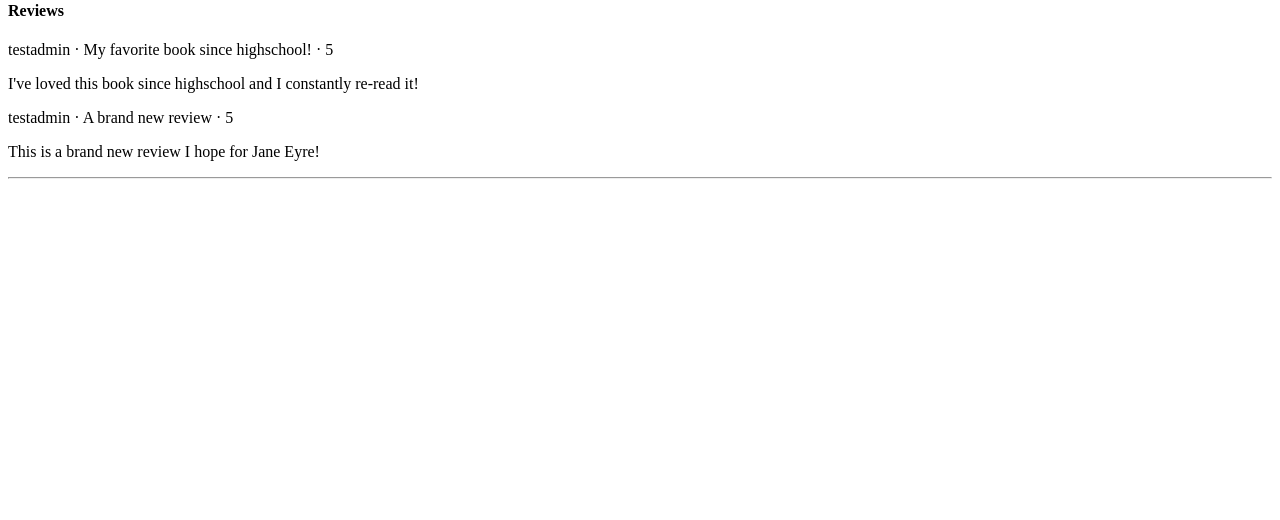
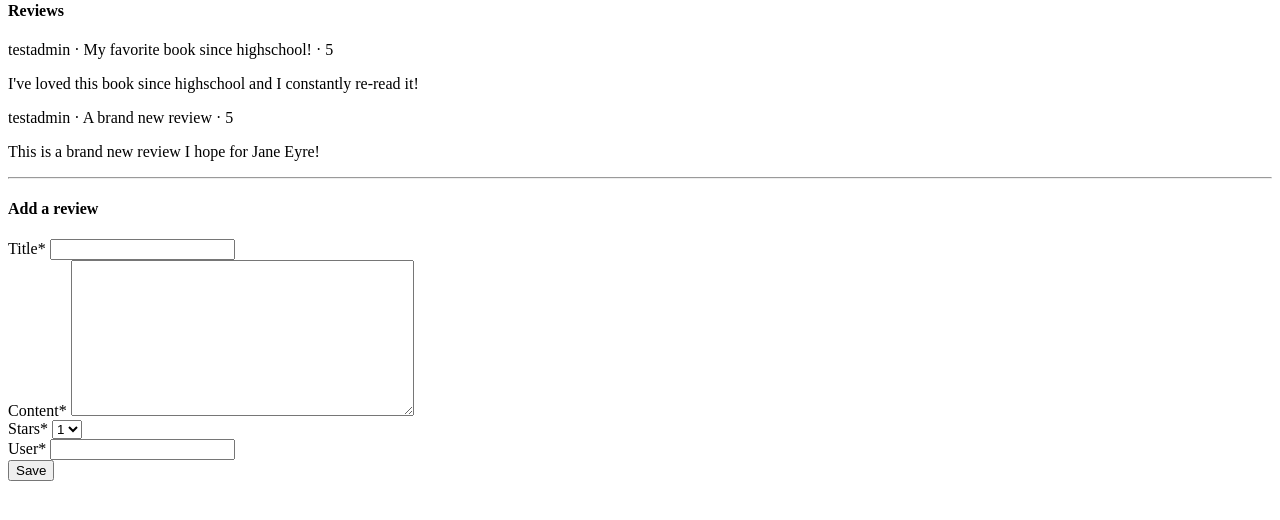
Before and after one commit to HaleyLFisher/book_review, a Django app: page /book/1/ in a window 1280 px wide. Shown: the part 221-741 px from the top of the page. Run offline with Django 4.2, Linux system fonts and the light colour scheme; data comes from the database, SQL or seed files in the repository; both versions use the stored data as it was after the commit; some libraries are stand-ins or nearby versions.

Commit message:
comment form added WOO

```diff
--- a/book_review_app/settings.py
+++ b/book_review_app/settings.py
@@ -37,6 +37,8 @@
     "django.contrib.sessions",
     "django.contrib.messages",
     "django.contrib.staticfiles",
+    "crispy_forms",
+    "crispy_bootstrap5",
     "books",
 ]
 
@@ -122,3 +124,5 @@
 # https://docs.djangoproject.com/en/4.2/ref/settings/#default-auto-field
 
 DEFAULT_AUTO_FIELD = "django.db.models.BigAutoField"
+CRISPY_ALLOWED_TEMPLATE_PACKS = "bootstrap5"
+CRISPY_TEMPLATE_PACK = "bootstrap5"
--- a/books/forms.py
+++ b/books/forms.py
@@ -1,7 +1,25 @@
 from django import forms
+from crispy_forms.helper import FormHelper
+from crispy_forms.layout import Layout, Submit
 from .models import Review
 
 class ReviewForm(forms.ModelForm):
+    stars = forms.ChoiceField(
+        choices=Review.rate_choices,
+        widget=forms.Select(attrs={"class": "form-control"})
+    )
+
     class Meta:
         model = Review
-        fields = ("review",)
+        fields = ['title', 'content', 'stars', 'user']
+
+    def __init__(self, *args, **kwargs):
+        super().__init__(*args, **kwargs)
+        self.helper = FormHelper()
+        self.helper.layout = Layout(
+            'title',
+            'content',
+            'stars',
+            'user',
+            Submit('submit', 'Submit', css_class='btn-success')
+        )
--- a/books/templates/book_detail.html
+++ b/books/templates/book_detail.html
@@ -1,5 +1,6 @@
 <!-- templates/post_detail.html -->
 {% extends "base.html" %}
+{% load crispy_forms_tags %}
     {% block content %}
         <div class="post-entry">
             <h2>{{ object.title }}</h2>
@@ -14,4 +15,9 @@
         <p>{{ review.content }}</p>
         {% endfor %}
         <hr>
+        <h4>Add a review</h4>
+            <form action="" method="post">{% csrf_token %}
+                {{ form|crispy }}
+                <button class="btn btn-success ml-2" type="submit">Save</button>
+            </form>
     {% endblock content %}
--- a/books/views.py
+++ b/books/views.py
@@ -1,12 +1,45 @@
 from django.shortcuts import render
 from .models import Book, Review
-from django.views.generic import ListView, DetailView
+from django.views.generic.detail import SingleObjectMixin
+from django.views.generic import ListView, DetailView, FormView, View
+from .forms import ReviewForm
+from django.urls import reverse_lazy, reverse
 # Create your views here.
 
 class BookListView(ListView):
     model = Book
     template_name = "home.html"
 
-class BookDetailView(DetailView): # new
+class ReviewGet(DetailView): # new
     model = Book
     template_name = "book_detail.html"
+
+    def get_context_data(self, **kwargs): # new
+        context = super().get_context_data(**kwargs)
+        context["form"] = ReviewForm()
+        return context
+
+class BookDetailView(View): # new
+    def get(self, request, *args, **kwargs):
+        view = ReviewGet.as_view()
+        return view(request, *args, **kwargs)
+    def post(self, request, *args, **kwargs):
+        view = ReviewPost.as_view()
+        return view(request, *args, **kwargs)
+
+class ReviewPost(SingleObjectMixin, FormView): # new
+    model = Book
+    form_class = ReviewForm
+    template_name = "book_detail.html"
+    def post(self, request, *args, **kwargs):
+        self.object = self.get_object()
+        return super().post(request, *args, **kwargs)
+    def form_valid(self, form):
+        review = form.save(commit=False)
+        review.book = self.object
+        review.user = self.request.user
+        review.save()
+        return super().form_valid(form)
+    def get_success_url(self):
+        book = self.object
+        return reverse("book_detail", kwargs={"pk": book.pk})
```
Also changed, not shown: db.sqlite3.
